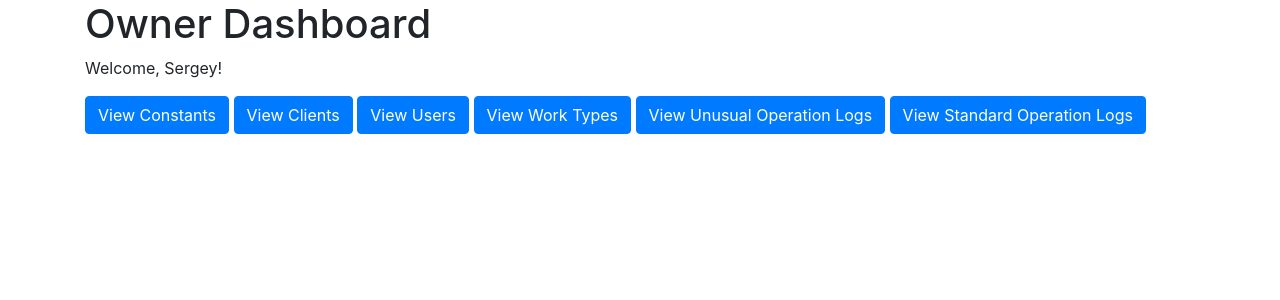
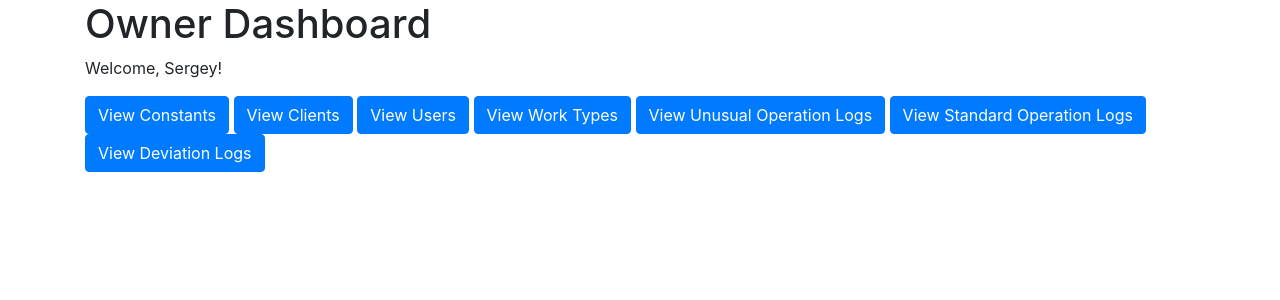
Before and after one commit to Sergey-Pashkov/MB4, a Django app: page /owner/ in a window 1280 px wide. Shown: the part 56-356 px from the top of the page. Run offline with Django 5.2, Linux system fonts and the light colour scheme; a user stored in the database is signed in; some libraries are stand-ins or nearby versions.

Commit message:
Кнопка для перехода в журнал отклонений добавлена на дашборд собственника

```diff
--- a/Home_button/Accounting_button/templates/Accounting_button/owner_dashboard.html
+++ b/Home_button/Accounting_button/templates/Accounting_button/owner_dashboard.html
@@ -10,6 +10,7 @@
 <a href="{% url 'user_list' %}" class="btn btn-primary">View Users</a>
 <a href="{% url 'worktype_list' %}" class="btn btn-primary">View Work Types</a>
 <a href="{% url 'unusual_operation_log_list' %}" class="btn btn-primary">View Unusual Operation Logs</a>
-<a href="{% url 'standard_operation_log_list' %}" class="btn btn-primary">View Standard Operation Logs</a> <!-- Новая кнопка -->
+<a href="{% url 'standard_operation_log_list' %}" class="btn btn-primary">View Standard Operation Logs</a>
+<a href="{% url 'deviation_log_list' %}" class="btn btn-primary">View Deviation Logs</a> <!-- Новая кнопка -->
 
 {% endblock %}
```
Also changed, not shown: Home_button/db.sqlite3.
